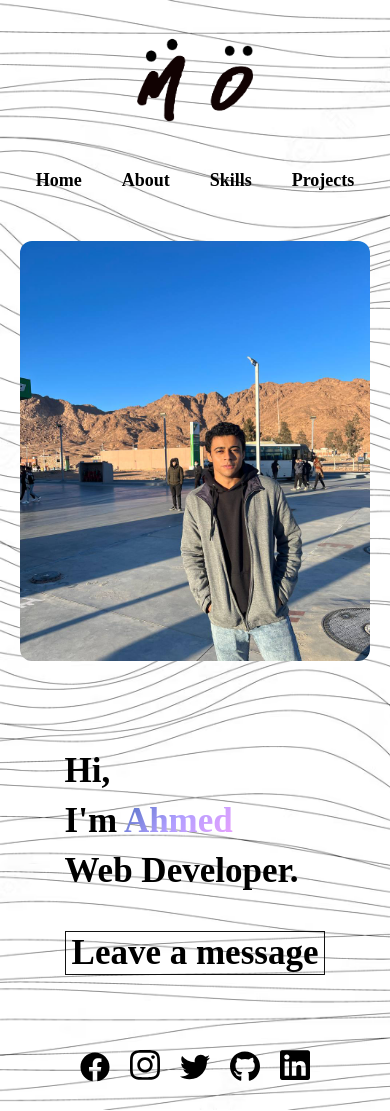
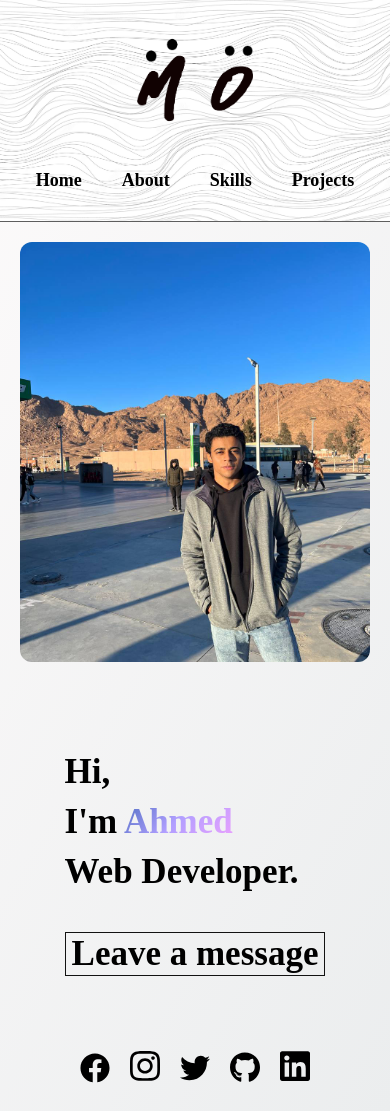
Before and after one commit to devAhmedMustafa/Ahmed-s, a Django app: page / in a window 390 px wide. Run offline with Django 4.2, Linux system fonts and the light colour scheme; some libraries are stand-ins or nearby versions.

Commit message:
media phone background

```diff
--- a/static/stylesheets/main.css
+++ b/static/stylesheets/main.css
@@ -56,10 +56,17 @@ body{
     :root{
         --list_a: 15px;
     }
+    body{
+        background-image: linear-gradient(120deg, #fdfbfb 0%, #ebedee 100%);
+    }
     .header{
         display: flex;
         flex-direction: column;
         margin-bottom: 20px;
+        background-image: url("../images/wave-textures-white-background-vector_53876-60286.png");
+        background-size: cover;
+        background-repeat: no-repeat;
+        border-bottom: 1px solid rgb(94, 94, 94);
     }
 
     .list{
```
Also changed, not shown: 1 other file.
